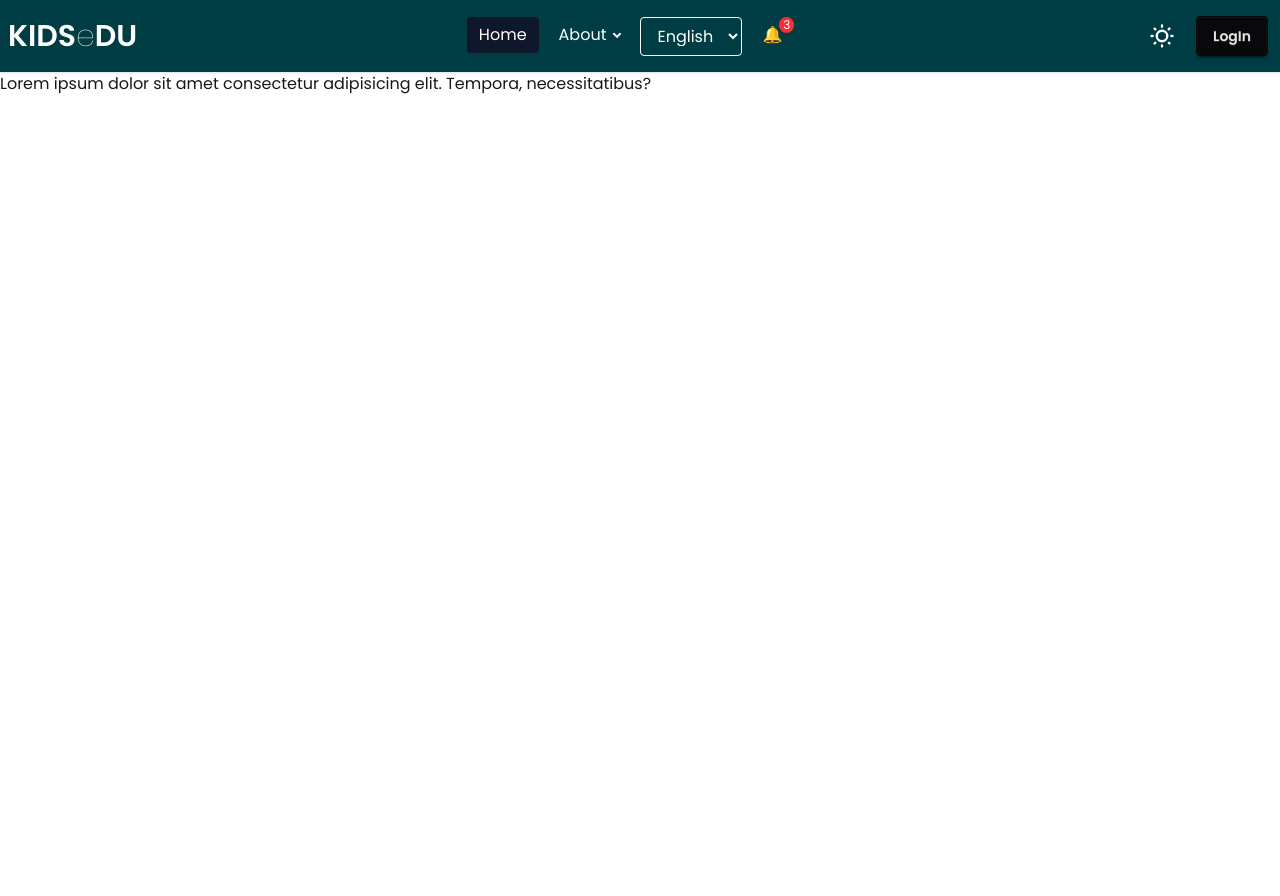
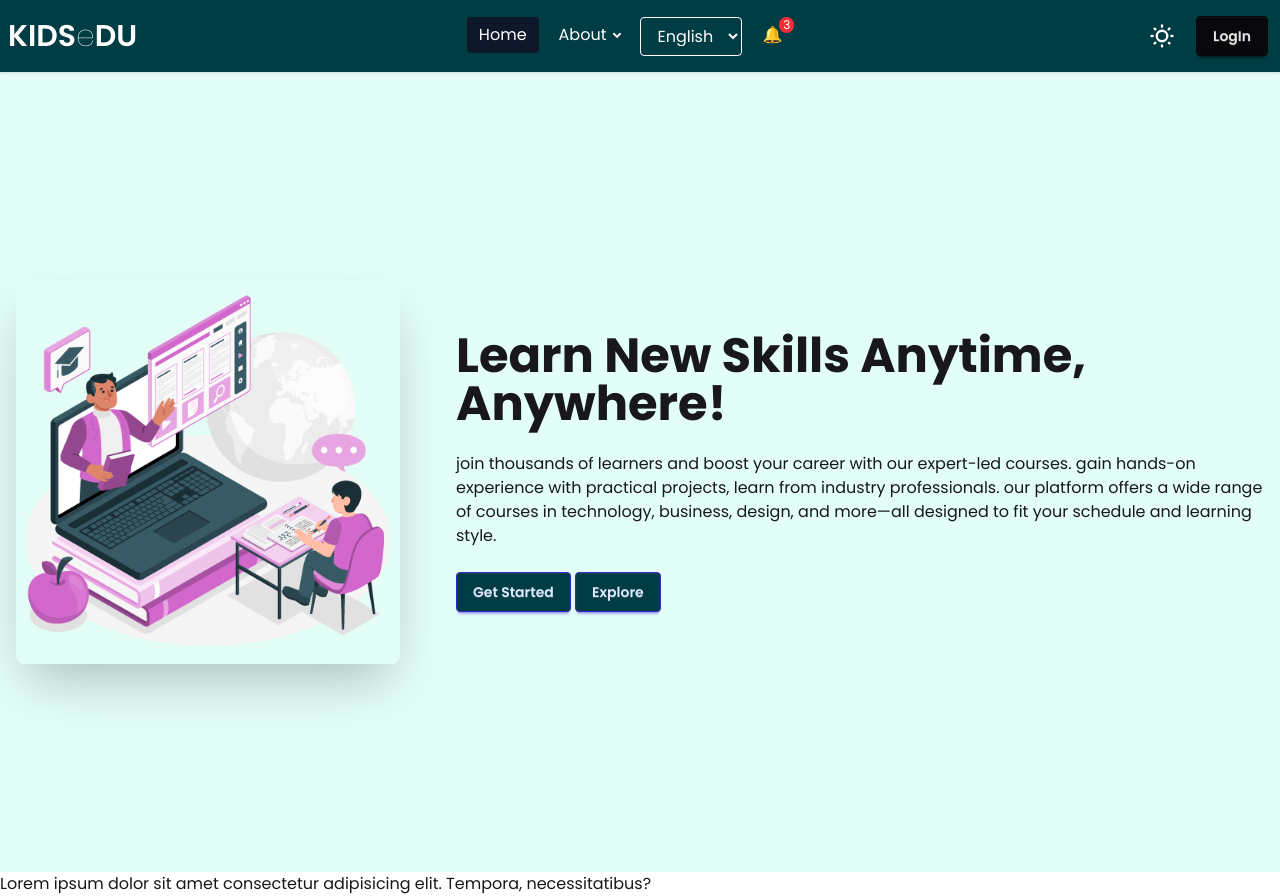
Before and after one commit to Juwelmia63/E-learning-Platform, a plain HTML site: page index.html in a window 1280 px wide. Before the commit the page ends 800 px from the top, so only its background shows below. Drawn offline with nearby package versions, Linux system fonts and the light colour scheme.

Commit message:
hero section added

```diff
--- a/index.html
+++ b/index.html
@@ -120,6 +120,26 @@
             </div>
         </nav>
 
+
+
+
+        <!-- hero section  -->
+
+        <div class="hero bg-[#E3FEF7] min-h-screen">
+            <div class="hero-content flex-col lg:flex-row">
+                <img src="./images/edu.png"
+                    class="max-w-sm mr-10 rounded-lg shadow-2xl" />
+                <div>
+                    <h1 class="text-5xl font-bold">Learn New Skills Anytime, Anywhere!</h1>
+                    <p class="py-6 lowercase">
+                        JOIN THOUSANDS OF LEARNERS AND BOOST YOUR CAREER WITH OUR EXPERT-LED COURSES. GAIN HANDS-ON EXPERIENCE WITH PRACTICAL PROJECTS, LEARN FROM INDUSTRY PROFESSIONALS. OUR PLATFORM OFFERS A WIDE RANGE OF COURSES IN TECHNOLOGY, BUSINESS, DESIGN, AND MORE—ALL DESIGNED TO FIT YOUR SCHEDULE AND LEARNING STYLE.
+                    </p>
+                    <button class="btn btn-primary bg-[#003C43]">Get Started</button>
+                    <button class="btn btn-primary bg-[#003C43]">Explore</button>
+                </div>
+            </div>
+        </div>
+
     </header>
 
 
```
Also changed, not shown: images/edu.png (added), images/education.jpg (added).
